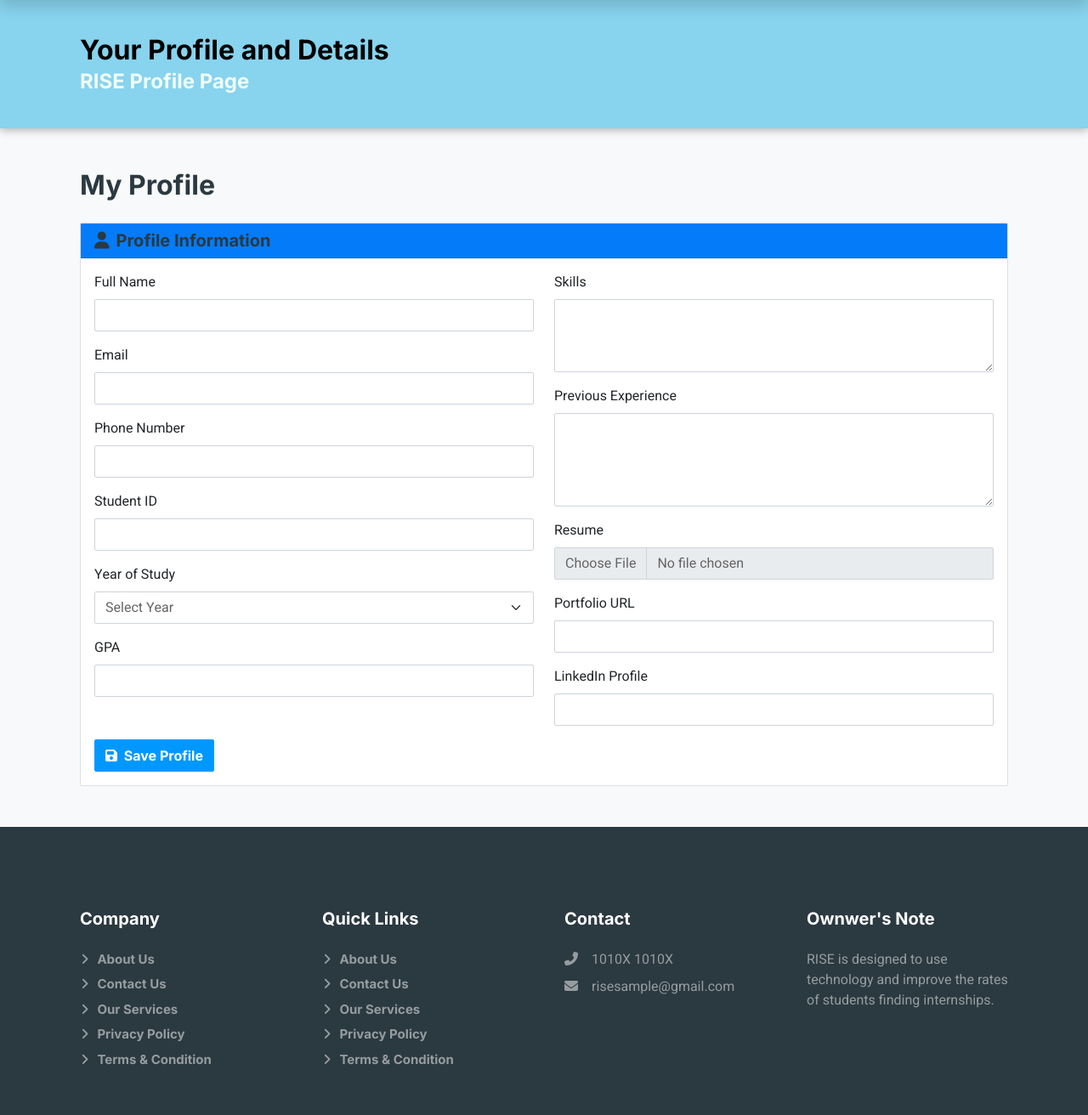
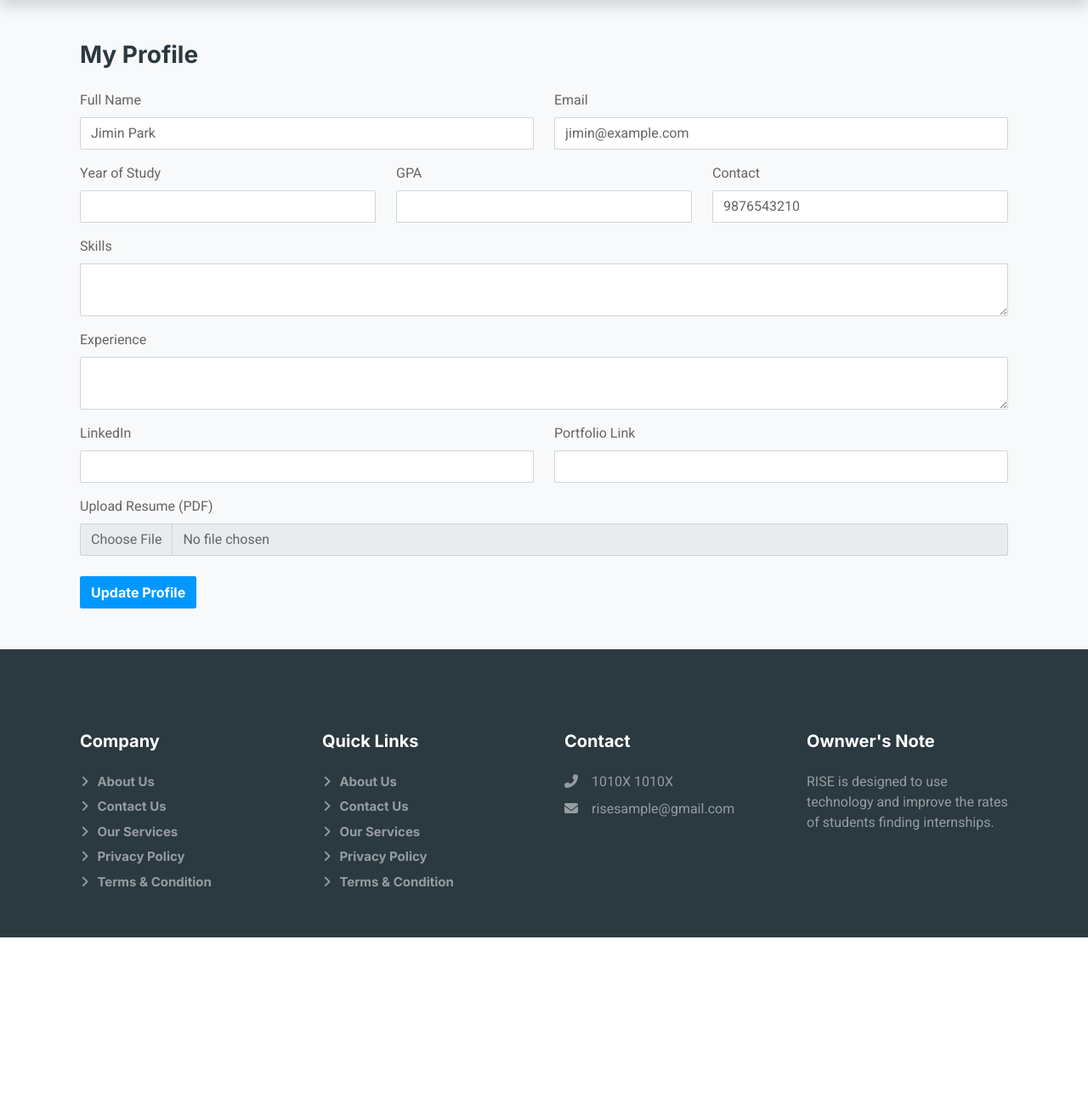
Before and after one commit to ckphase/RISE-Ready-to-Intern-Skill-up-and-Elevate, a PHP site: page /studentProfilePage.php in a window 1280 px wide. Shown: the part 75-1387 px from the top of the page at 85% size. After the commit the page ends 1178 px from the top, so only its background shows below. Run offline with PHP 8.4, Linux system fonts and the light colour scheme; a user stored in the database is signed in; data comes from the database, SQL or seed files in the repository; some libraries are stand-ins or nearby versions.

Commit message:
Fixing the errors: Applications Page - Student Panel #20 Student Profile #19 Student Panel : Applying for opeings #17 Companies panel, Reviewing applicaitions posting opportunies

```diff
--- a/company/companyOpportunities.php
+++ b/company/companyOpportunities.php
@@ -16,7 +16,7 @@ include("companyHeader.php");
 include('../dbms/connection.php'); // This should define $conn
 
 $message = "";
-$cid = "";
+
 // ✅ Step: Validate if company_id exists in companies table
 $check = mysqli_query($db, "SELECT id FROM companies WHERE user_id = '$company_id'");
 // echo $company_id;
--- a/student/studentProfilePage.php
+++ b/student/studentProfilePage.php
@@ -1,186 +1,142 @@
 <?php
 session_start();
-
-if (isset($_GET['id'])) {
-    $_SESSION['student_id'] = intval($_GET['id']);
-}
+include('studentheader.php');
+include('../dbms/connection.php');
 
 if (!isset($_SESSION['student_id'])) {
-    // Redirect if ID is missing
     header("Location: companyLogin.php");
     exit();
 }
 
 $student_id = $_SESSION['student_id'];
-include("studentheader.php");
-include('../dbms/connection.php');
+$profile = [];
+$user = [];
 
-// Initialize variables
-$name = $email = $phone = $resume_path = $student_id = $skills = $experience = $portfolio = $linkedin = $gpa = $year = "";
-
-// ✅ Handle Form Submission
-if ($_SERVER["REQUEST_METHOD"] === "POST") {
-    $name       = $_POST['name'];
-    $email      = $_POST['email'];
-    $phone      = $_POST['phone'];
-    $gpa        = $_POST['gpa'];
-    $skills     = $_POST['skills'];
-    $experience = $_POST['experience'];
-    $portfolio  = $_POST['portfolio'];
-    $linkedin   = $_POST['linkedin'];
-    $year       = $_POST['year'];
-    $student_id = $_POST['student_id'];
-
-    // ✅ Resume Upload
-    if (isset($_FILES['resume']) && $_FILES['resume']['error'] === 0) {
-        $upload_dir = '../uploads/';
-        $resume_name = basename($_FILES['resume']['name']);
-        $resume_path = $upload_dir . time() . '_' . $resume_name;
-        move_uploaded_file($_FILES['resume']['tmp_name'], $resume_path);
+// Fetch user (from users table)
+$userQuery = "SELECT * FROM users WHERE id = $student_id";
+$userResult = mysqli_query($db, $userQuery);
+if ($userResult && mysqli_num_rows($userResult) > 0) {
+    $user = mysqli_fetch_assoc($userResult);
 }
 
-    // ✅ Update `users` table
-    $updateUser = $db->prepare("UPDATE users SET name = ?, email = ?, contact = ? WHERE id = ?");
-    $updateUser->bind_param("sssi", $name, $email, $phone, $user_id);
-    $updateUser->execute();
-
-    // ✅ Check if student entry exists
-    $checkStudent = $db->prepare("SELECT id FROM students WHERE user_id = ?");
-    $checkStudent->bind_param("i", $user_id);
-    $checkStudent->execute();
-    $result = $checkStudent->get_result();
-
-    if ($result->num_rows > 0) {
-        // ✅ Update existing student
-        $updateStudent = $db->prepare("UPDATE students SET resume_path = ?, student_id = ? WHERE user_id = ?");
-        $updateStudent->bind_param("ssi", $resume_path, $student_id, $user_id);
-        $updateStudent->execute();
-    } else {
-        // ✅ Insert new student entry
-        $insertStudent = $db->prepare("INSERT INTO students (user_id, resume_path, student_id) VALUES (?, ?, ?)");
-        $insertStudent->bind_param("iss", $user_id, $resume_path, $student_id);
-        $insertStudent->execute();
-    }
-
-    echo "<div class='alert alert-success text-center'>Profile updated successfully!</div>";
-}
-
-// ✅ Fetch Existing Profile Data
-$query = "SELECT users.*, students.resume_path, students.student_id
-          FROM users
-          LEFT JOIN students ON users.id = students.user_id
-          WHERE users.id = ?";
-$stmt = $db->prepare($query);
-$stmt->bind_param("i", $user_id);
-$stmt->execute();
-$result = $stmt->get_result();
-
-if ($result && $row = $result->fetch_assoc()) {
-    $name        = $row['name'];
-    $email       = $row['email'];
-    $phone       = $row['contact'];
-    $resume_path = $row['resume_path'];
-    $student_id  = $row['student_id'];
+// Fetch profile (from student_profiles)
+$profileQuery = "SELECT * FROM students WHERE user_id = $student_id";
+$profileResult = mysqli_query($db, $profileQuery);
+if ($profileResult && mysqli_num_rows($profileResult) > 0) {
+    $profile = mysqli_fetch_assoc($profileResult);
 }
 ?>
 
-<!-- ✅ UI Section -->
-<div class="container-fluid text-white" style="
-    background: rgba(136, 211, 238, 1);
-    background-repeat: no-repeat;
-    background-position: center;
-    background-size: cover;
-    box-shadow: 0 2px 10px rgba(0,0,0,0.3);
-    padding-top:40px;
-    padding-bottom:40px;">
-    <div class="container">
-        <div class="d-flex flex-column flex-md-row justify-content-between align-items-center">
-            <div>
-                <h2 class="fw-bold mb-1 text-black">Your Profile and Details</h2>
-                <h4 class="mb-0 text-light">RISE Profile Page</h4>
+<div class="container my-5">
+    <h3 class="mb-4">My Profile</h3>
+    <form action="" method="post" enctype="multipart/form-data">
+        <!-- User Info -->
+        <div class="row mb-3">
+            <div class="col-md-6">
+                <label class="form-label">Full Name</label>
+                <input type="text" name="name" class="form-control" value="<?= $user['name'] ?? '' ?>" required>
             </div>
-        </div>
+            <div class="col-md-6">
+                <label class="form-label">Email</label>
+                <input type="email" name="email" class="form-control" value="<?= $user['email'] ?? '' ?>" required>
             </div>
         </div>
 
-<!-- ✅ Form -->
-<div class="container my-5">
-    <h2 class="mb-4">My Profile</h2>
-    <div class="card">
-        <div class="card-header bg-primary text-white">
-            <h5 class="mb-0"><i class="fas fa-user me-2"></i>Profile Information</h5>
+        <!-- Profile Info -->
+        <div class="row mb-3">
+            <div class="col-md-4">
+                <label class="form-label">Year of Study</label>
+                <input type="text" name="year_of_study" class="form-control" value="<?= $profile['year_of_study'] ?? '' ?>">
             </div>
-        <div class="card-body">
-            <form method="POST" enctype="multipart/form-data">
-                <div class="row">
-                    <!-- Left Column -->
-                    <div class="col-md-6">
-                        <div class="mb-3">
-                            <label class="form-label">Full Name</label>
-                            <input type="text" class="form-control" name="name" value="<?= htmlspecialchars($name) ?>">
+            <div class="col-md-4">
+                <label class="form-label">GPA</label>
+                <input type="number" name="gpa" class="form-control" value="<?= $profile['gpa'] ?? '' ?>" step="0.01">
             </div>
-                        <div class="mb-3">
-                            <label class="form-label">Email</label>
-                            <input type="email" class="form-control" name="email" value="<?= htmlspecialchars($email) ?>">
-                        </div>
-                        <div class="mb-3">
-                            <label class="form-label">Phone Number</label>
-                            <input type="text" class="form-control" name="phone" value="<?= htmlspecialchars($phone) ?>">
-                        </div>
-                        <div class="mb-3">
-                            <label class="form-label">Student ID</label>
-                            <input type="text" class="form-control" name="student_id" value="<?= htmlspecialchars($student_id) ?>">
-                        </div>
-                        <div class="mb-3">
-                            <label class="form-label">Year of Study</label>
-                            <select class="form-select" name="year">
-                                <option value="">Select Year</option>
-                                <option value="1">1st Year</option>
-                                <option value="2">2nd Year</option>
-                                <option value="3">3rd Year</option>
-                                <option value="4">4th Year</option>
-                                <option value="graduate">Graduate</option>
-                            </select>
-                        </div>
-                        <div class="mb-3">
-                            <label class="form-label">GPA</label>
-                            <input type="number" step="0.01" min="0" max="4" class="form-control" name="gpa" value="<?= htmlspecialchars($gpa) ?>">
+            <div class="col-md-4">
+                <label class="form-label">Contact</label>
+                <input type="text" name="contact" class="form-control" value="<?= $user['contact'] ?? '' ?>">
             </div>
         </div>
 
-                    <!-- Right Column -->
-                    <div class="col-md-6">
         <div class="mb-3">
             <label class="form-label">Skills</label>
-                            <textarea class="form-control" name="skills" rows="3"><?= htmlspecialchars($skills) ?></textarea>
+            <textarea name="skills" class="form-control" rows="2"><?= $profile['skills'] ?? '' ?></textarea>
         </div>
+
         <div class="mb-3">
-                            <label class="form-label">Previous Experience</label>
-                            <textarea class="form-control" name="experience" rows="4"><?= htmlspecialchars($experience) ?></textarea>
+            <label class="form-label">Experience</label>
+            <textarea name="experience" class="form-control" rows="2"><?= $profile['experience'] ?? '' ?></textarea>
         </div>
-                        <div class="mb-3">
-                            <label class="form-label">Resume</label>
-                            <input type="file" class="form-control" name="resume" accept=".pdf,.doc,.docx">
-                            <?php if (!empty($resume_path)): ?>
-                                <div class="form-text">Current: <?= basename($resume_path) ?></div>
-                            <?php endif; ?>
+
+        <div class="row mb-3">
+            <div class="col-md-6">
+                <label class="form-label">LinkedIn</label>
+                <input type="url" name="linkedin_id" class="form-control" value="<?= $profile['linkedin_id'] ?? '' ?>">
             </div>
-                        <div class="mb-3">
-                            <label class="form-label">Portfolio URL</label>
-                            <input type="url" class="form-control" name="portfolio" value="<?= htmlspecialchars($portfolio) ?>">
-                        </div>
-                        <div class="mb-3">
-                            <label class="form-label">LinkedIn Profile</label>
-                            <input type="url" class="form-control" name="linkedin" value="<?= htmlspecialchars($linkedin) ?>">
-                        </div>
-                    </div>
-                </div>
-                <button type="submit" class="btn btn-primary">
-                    <i class="fas fa-save me-1"></i> Save Profile
-                </button>
-            </form>
-        </div>
+            <div class="col-md-6">
+                <label class="form-label">Portfolio Link</label>
+                <input type="url" name="portfolio" class="form-control" value="<?= $profile['portfolio'] ?? '' ?>">
             </div>
         </div>
 
-<?php include('studentfooter.php'); ?>
+        <div class="mb-3">
+            <label class="form-label">Upload Resume (PDF)</label>
+            <input type="file" name="resume" class="form-control">
+            <?php if (!empty($profile['resume'])): ?>
+                <small>Current: <a href="<?= $profile['resume'] ?>" target="_blank">View Resume</a></small>
+            <?php endif; ?>
+        </div>
+
+        <button type="submit" name="update_profile" class="btn btn-primary mt-2">Update Profile</button>
+    </form>
+</div>
+
+<?php
+// Handle form submission
+if (isset($_POST['update_profile'])) {
+    $name = $_POST['name'];
+    $email = $_POST['email'];
+    $year_of_study = $_POST['year_of_study'];
+    $gpa = $_POST['gpa'];
+    $contact = $_POST['contact'];
+    $skills = $_POST['skills'];
+    $experience = $_POST['experience'];
+    $portfolio = $_POST['portfolio'];
+    $linkedin_id = $_POST['linkedin_id'];
+    $resume_path = $profile['resume'] ?? '';
+
+    // Handle file upload
+    if (isset($_FILES['resume']) && $_FILES['resume']['error'] === 0) {
+        $target_dir = "../uploads/resumes/";
+        $file_name = time() . '_' . basename($_FILES["resume"]["name"]);
+        $target_file = $target_dir . $file_name;
+        if (move_uploaded_file($_FILES["resume"]["tmp_name"], $target_file)) {
+            $resume_path = $target_file;
+        }
+    }
+
+    // Update users table
+    $updateUser = "UPDATE users SET name='$name', email='$email', contact='$contact' WHERE id=$student_id";
+    mysqli_query($db, $updateUser);
+
+    // Check if student profile exists
+    $checkProfile = mysqli_query($db, "SELECT * FROM students WHERE user_id = $student_id");
+    if (mysqli_num_rows($checkProfile) > 0) {
+        // Update existing
+        $updateProfile = "UPDATE students SET year_of_study='$year_of_study', gpa=$gpa, skills='$skills',
+                          experience='$experience', portfolio='$portfolio', linkedin_id='$linkedin_id', resume='$resume_path'
+                          WHERE user_id = $student_id";
+    } else {
+        // Insert new
+        $updateProfile = "INSERT INTO students (user_id, year_of_study, gpa, skills, experience, portfolio, linkedin_id, resume)
+                          VALUES ($student_id, '$year_of_study', $gpa, '$skills', '$experience', '$portfolio', '$linkedin_id', '$resume_path')";
+    }
+
+    if (mysqli_query($db, $updateProfile)) {
+        echo "<script>alert('Profile updated successfully'); window.location.href='studentProfilePage.php';</script>";
+    } else {
+        echo "<script>alert('Error updating profile');</script>";
+    }
+}
+include('studentfooter.php');
+?>
```
Also changed, not shown: company/companyReceived.php (+30 -36 lines), company/viewApplication.php (added, +99 -0 lines), student/applyInternship.php (+47 -16 lines), student/studentApplication.php (+64 -87 lines), student/studentCompanies.php (+11 -11 lines), student/studentpanel.php (+0 -25 lines). Lines whose indentation alone changed are shown as unchanged.
